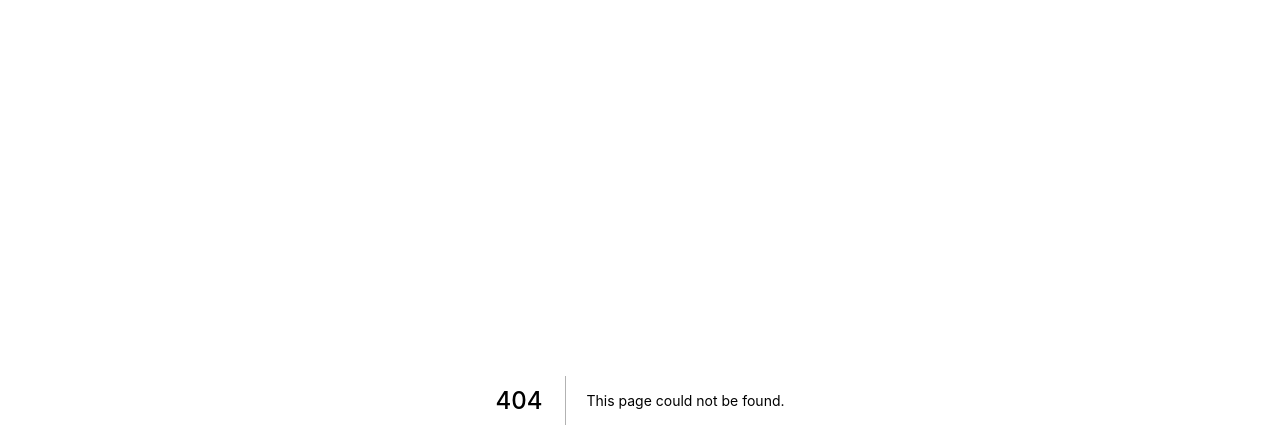
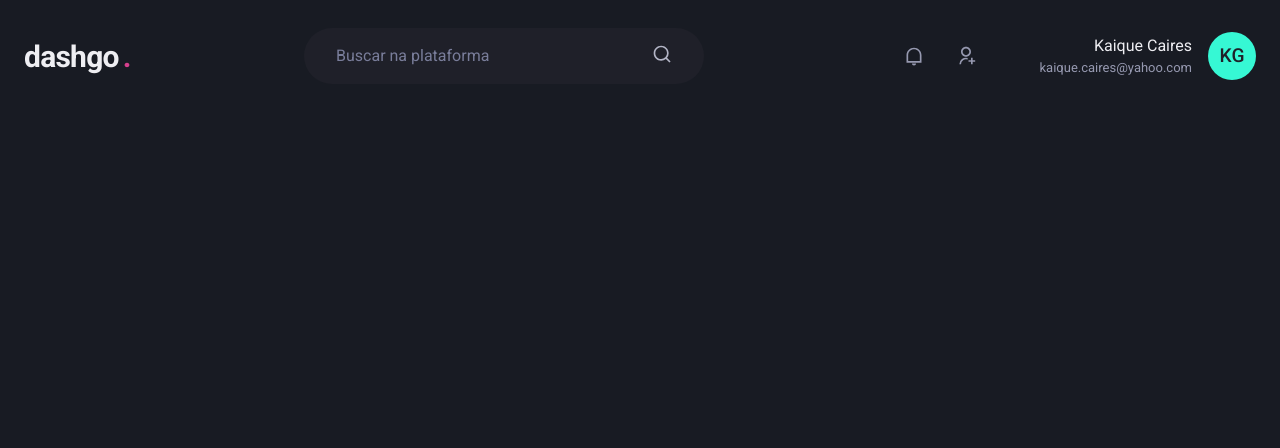
Before and after one commit to kaiquecaires/dashgo, a Next.js app: page /dashboard in a window 1280 px wide. Before the commit this address had no page. Shown: the top 448 px of the page. Built offline with nearby package versions, Linux system fonts and the light colour scheme.

Commit message:
feat: create Header

```diff
--- a/package.json
+++ b/package.json
@@ -15,7 +15,8 @@
     "framer-motion": "^4.1.17",
     "next": "10.2.0",
     "react": "17.0.2",
-    "react-dom": "17.0.2"
+    "react-dom": "17.0.2",
+    "react-icons": "^4.2.0"
   },
   "devDependencies": {
     "@types/node": "^15.3.0",
--- /dev/null
+++ b/src/components/Header.tsx
@@ -0,0 +1,57 @@
+import { Flex, Text, Input, Icon, HStack, Avatar, Box } from '@chakra-ui/react'
+import { RiNotificationLine, RiSearchLine, RiUserAddLine } from 'react-icons/ri'
+
+export function Header() {
+  return (
+    <Flex
+      as="header"
+      w="100%"
+      maxWidth={1480}
+      h="20"
+      mx="auto"
+      mt="4"
+      px="6"
+      align="center"
+    >
+      <Text fontSize="3xl" fontWeight="bold" letterSpacing="tight" w="64">
+        dashgo
+        <Text as="span" ml="1" color="pink.500">.</Text>
+      </Text>
+
+      <Flex
+        as="label"
+        flex="1"
+        py="4"
+        px="8"
+        ml="6"
+        maxWidth={400}
+        alignSelf="center"
+        color="gray.200"
+        position="relative"
+        bg="gray.800"
+        borderRadius="full"
+      >
+        <Input color="gray.500" variant="unstyled" placeholder="Buscar na plataforma" _placeholder={{ color: "gray.400" }} />
+        <Icon as={RiSearchLine} fontSize="20" />
+      </Flex>
+
+      <Flex
+        align="center"
+        ml="auto"
+      >
+        <HStack spacing="8" mx="8" pr="8" py="1" color="gray.300" borderRadiusWidth={1} borderColor="gray.700">
+          <Icon as={RiNotificationLine} fontSize="20" />
+          <Icon as={RiUserAddLine} fontSize="20" />
+        </HStack>
+
+        <Flex align="center">
+          <Box mr="4" textAlign="right">
+            <Text>Kaique Caires</Text>
+            <Text color="gray.300" fontSize="small">kaique.caires@yahoo.com</Text>
+          </Box>
+          <Avatar size="md" name="kaique Gonçaves" />
+        </Flex>
+      </Flex>
+    </Flex>
+  );
+}
--- /dev/null
+++ b/src/pages/dashboard.tsx
@@ -0,0 +1,7 @@
+import { Header } from "../components/Header";
+
+export default function Dashboard() {
+  return (
+    <Header />
+  )
+}
```
Also changed, not shown: 1 other file (tests, documents, lock files or other folders).
